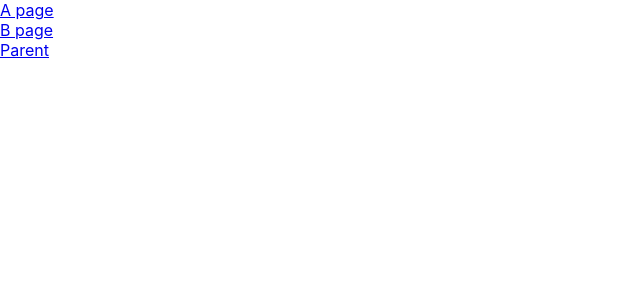
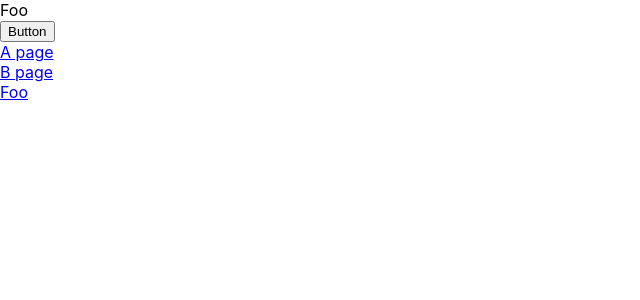
Before and after one commit to ShornJacob/route-stuff, a React (Create React App) app: page /foo in a window 1280 px wide. Shown: the top 300 px of the page, without its empty margins (0-640 px from the left). Built offline with nearby package versions, Linux system fonts and the light colour scheme.

Commit message:
Added a test that with a spy

```diff
--- /dev/null
+++ b/src/Foo.js
@@ -0,0 +1,13 @@
+import React from 'react'
+
+export default function Foo({ onButtonClick }) {
+    return (
+        <div>
+            <div>Foo</div>
+
+            {/* https://reactjs.org/docs/handling-events.html */}
+            <button onClick={onButtonClick}>Button</button>
+        </div>
+
+    )
+}
--- a/src/NoMatch.js
+++ b/src/NoMatch.js
@@ -6,7 +6,7 @@ export default function NoMatch() {
     <div>
      <Link to="/a" >A page</Link><br/>
      <Link to="/b" >B page</Link><br/>
-     <Link to="/parent" >Parent</Link><br/>
+     <Link to="/foo" >Foo</Link><br/>
     </div>
   )
 }
--- a/src/Parent.js
+++ /dev/null
@@ -1,7 +0,0 @@
-import React from 'react'
-
-export default function Parent() {
-  return (
-    <div>React Element</div>
-  )
-}
--- a/src/Routes.js
+++ b/src/Routes.js
@@ -1,7 +1,7 @@
 import React from 'react'
 import A from './A'
 import B from './B'
-import Parent from './Parent'
+import Foo from './Foo'
 import NoMatch from './NoMatch'
 import {BrowserRouter as Router, Route} from 'react-router-dom'
 
@@ -10,7 +10,7 @@ export default () => (
     <Router>
     <Route exact path="/a" component={A}/>
     <Route exact path="/b" component={B}/>
-    <Route exact path='/parent' component={Parent} />
+    <Route exact path='/foo' component={Foo} />
     {/* always matched . malways displayed */}
     <Route component={NoMatch} />
 </Router>
```
Also changed, not shown: src/MyComponent.js (added, +13 -0 lines), 1 other file (tests, documents, lock files or other folders).
